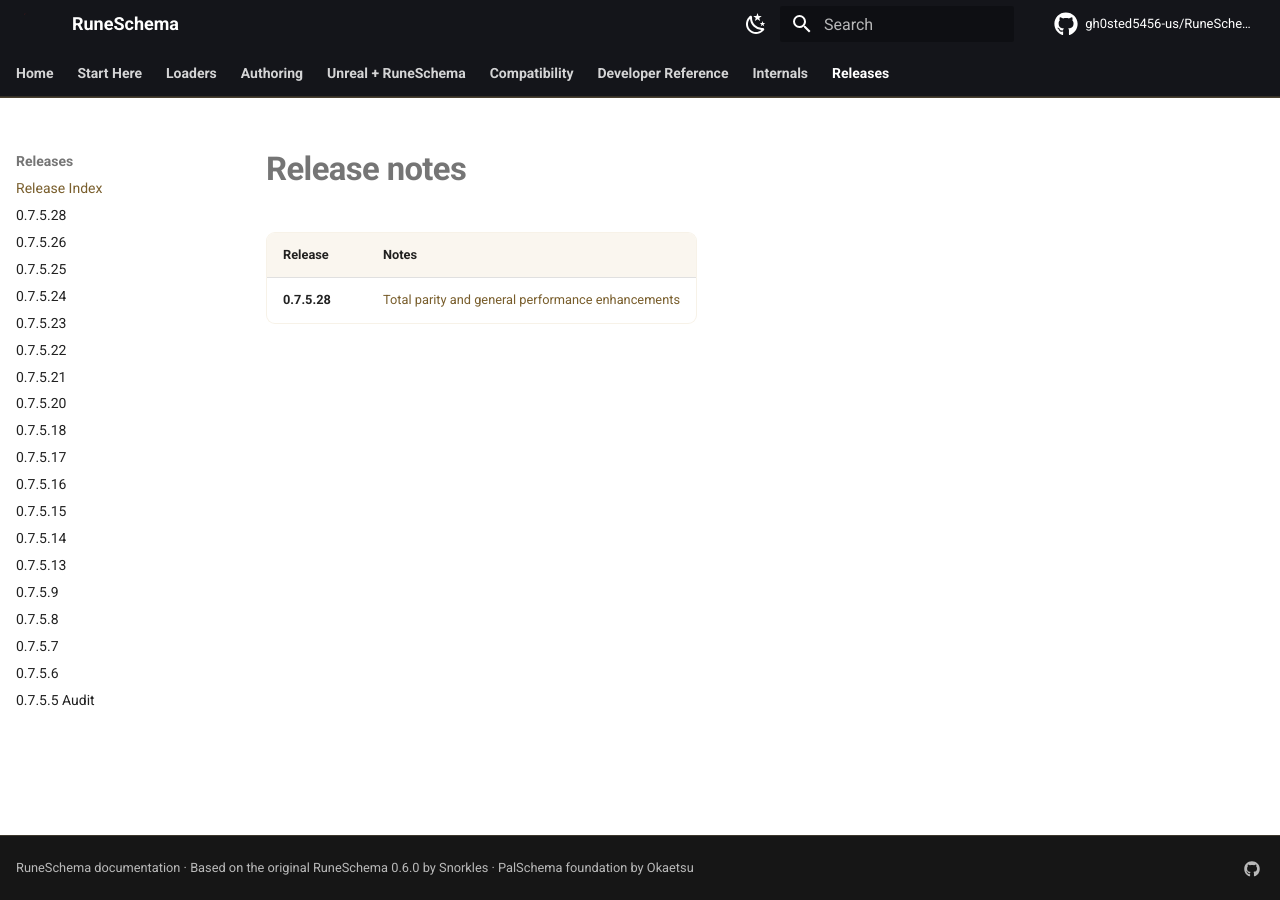
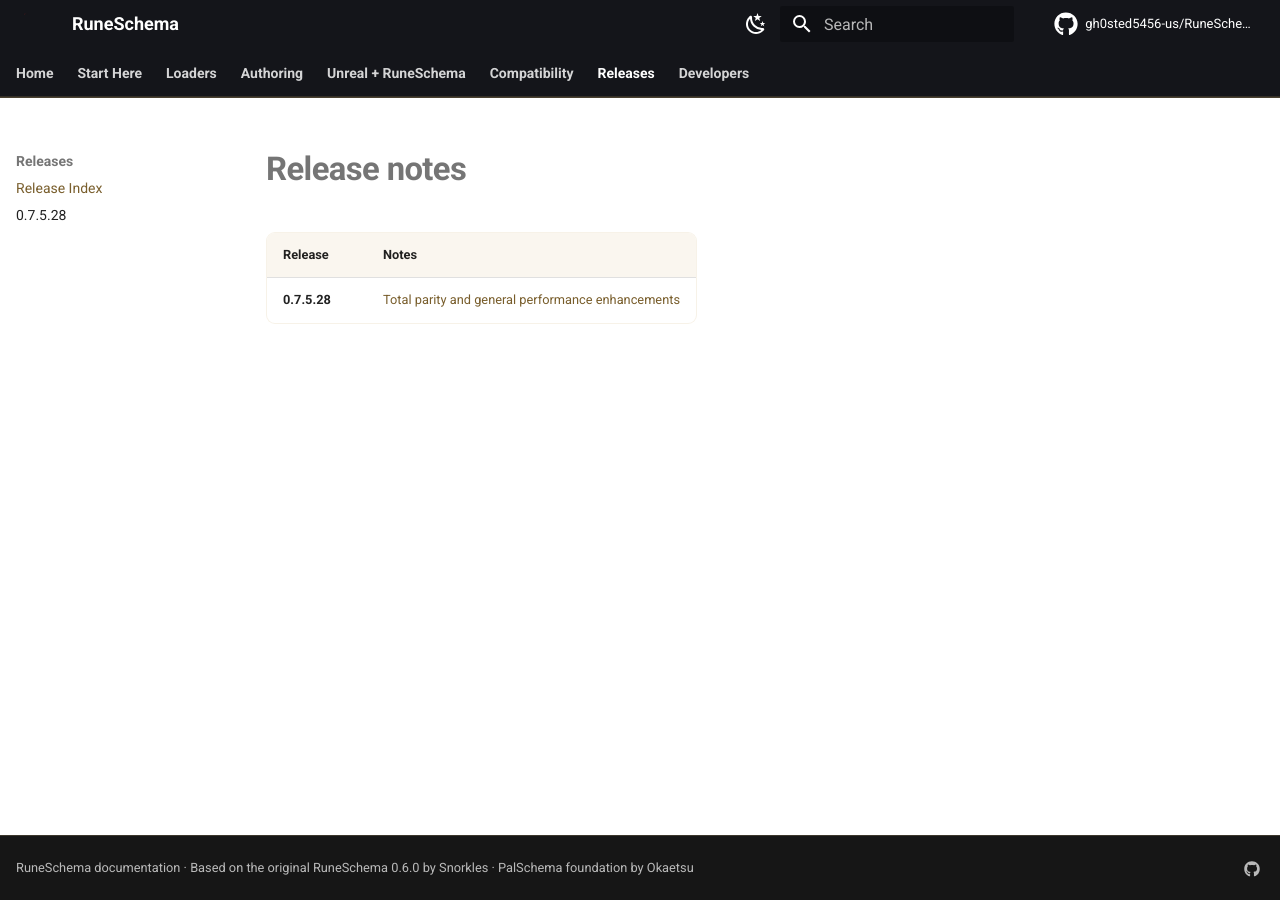
Before and after one commit to gh0sted5456-us/RuneSchema, an MkDocs documentation site: the page built from docs/RELEASES.md, in a window 1280 px wide. Built offline with MkDocs 1.6.1 and Material for MkDocs 9.7.7, drawn with Linux system fonts in a browser that asks for light colours; comment, search, counter and statistics services are not loaded.

Commit message:
docs: separate public and developer navigation

```diff
--- a/mkdocs.yml
+++ b/mkdocs.yml
@@ -119,41 +119,20 @@ nav:
   - Authoring:
       - Character Creation: CHARACTER-CREATION-AUTHORING.md
       - Registry Patching: REGISTRY-PATCHING.md
-      - Building & Cloning: BUILDING-CLONING-FMODEL-AUDIT.md
+      - Building & Cloning: BUILDING-CLONING.md
       - SafeSave & Ownership: SAFE-SAVE-AND-LEDGER.md
   - Unreal + RuneSchema:
       - Overview: unreal-runeschema/index.md
       - Stations, Quests & Recipes: unreal-runeschema/stations-quests-recipes.md
   - Compatibility:
       - Compatibility: COMPATIBILITY-BACKBONE.md
-      - Game Pass Save System: GAMEPASS-SAVE-SYSTEM.md
-      - Native Hook Support: NATIVE-HOOK-PARITY.md
-  - Developer Reference:
-      - Plugin API: API-REFERENCE.md
-      - JSON Schemas: SCHEMAS.md
-  - Internals:
-      - Subsystem Baseline: BASELINE-SUBSYSTEM-AUDIT.md
-      - Helpy Rendering & Cache: HELpy-REDESIGN-AUDIT.md
-      - Base Builder Import: raw/BASE-BUILDER-IMPORT.md
-      - Documentation Index: DOCUMENTATION-INDEX.md
+      - Manual Save Recovery: MANUAL-SAVE-RECOVERY.md
   - Releases:
       - Release Index: RELEASES.md
       - 0.7.5.28: RELEASE-0.7.5.28.md
-      - 0.7.5.26: RELEASE-0.7.5.26.md
-      - 0.7.5.25: RELEASE-0.7.5.25.md
-      - 0.7.5.24: RELEASE-0.7.5.24.md
-      - 0.7.5.23: RELEASE-0.7.5.23.md
-      - 0.7.5.22: RELEASE-0.7.5.22.md
-      - 0.7.5.21: RELEASE-0.7.5.21.md
-      - 0.7.5.20: RELEASE-0.7.5.20.md
-      - 0.7.5.18: RELEASE-0.7.5.18.md
-      - 0.7.5.17: RELEASE-0.7.5.17.md
-      - 0.7.5.16: RELEASE-0.7.5.16.md
-      - 0.7.5.15: RELEASE-0.7.5.15.md
-      - 0.7.5.14: RELEASE-0.7.5.14.md
-      - 0.7.5.13: RELEASE-0.7.5.13.md
-      - 0.7.5.9: RELEASE-0.7.5.9.md
-      - 0.7.5.8: RELEASE-0.7.5.8.md
-      - 0.7.5.7: RELEASE-0.7.5.7.md
-      - 0.7.5.6: RELEASE-0.7.5.6.md
-      - 0.7.5.5 Audit: RELEASE-0.7.5.5-NOTES-AUDIT.md
+  - Developers:
+      - Developer Guide: DEVELOPER-GUIDE.md
+      - Plugin API: API-REFERENCE.md
+      - JSON Schemas: SCHEMAS.md
+      - Base Builder Import: raw/BASE-BUILDER-IMPORT.md
+      - Documentation Map: DOCUMENTATION-INDEX.md
```
